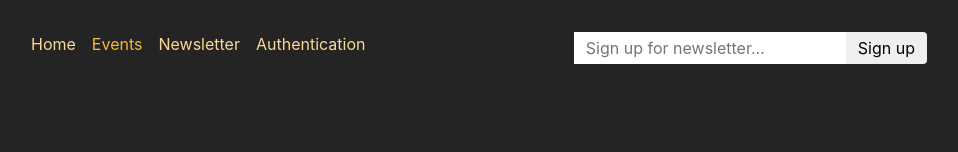
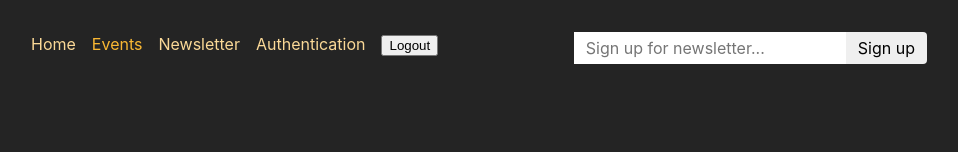
Before and after one commit to swapnilkatwe/multipage-react-app-demo, a React (Vite) app in the folder frontend/: page /events/new in a window 1280 px wide. Shown: the top 152 px of the page, without its empty margins (161-1119 px from the left). Built offline with nearby package versions, Linux system fonts and the light colour scheme.

Commit message:
Authorization token saved to browser using localStorage. Logout functionality with clearing token from browser. Added token to header for event edit, delete.

```diff
--- a/frontend/src/App.jsx
+++ b/frontend/src/App.jsx
@@ -15,6 +15,7 @@ import NewsletterPage, { action as newsletterAction } from "./pages/Newsletter";
 import AuthenticationPage, {
   action as authAction,
 } from "./pages/Authentication";
+import { logoutAction } from "./pages/Logout";
 
 function App() {
   const router = createBrowserRouter([
@@ -60,6 +61,10 @@ function App() {
           element: <NewsletterPage />,
           action: newsletterAction,
         },
+        {
+          path: "logout",
+          action: logoutAction
+        }
       ],
     },
   ]);
--- a/frontend/src/components/EventForm.jsx
+++ b/frontend/src/components/EventForm.jsx
@@ -1,6 +1,13 @@
-import { useNavigate, Form, useNavigation, useActionData, redirect } from "react-router-dom";
+import {
+  useNavigate,
+  Form,
+  useNavigation,
+  useActionData,
+  redirect,
+} from "react-router-dom";
 
 import classes from "./EventForm.module.css";
+import { getAuthToken } from "../util/Auth";
 
 function EventForm({ method, event }) {
   const navigate = useNavigate();
@@ -14,9 +21,13 @@ function EventForm({ method, event }) {
 
   return (
     <Form method={method} className={classes.form}>
-      {data && data.errors && <ul>
-        {Object.values(data.errors).map(err => <li key={err}>{err}</li>)}
-        </ul>}
+      {data && data.errors && (
+        <ul>
+          {Object.values(data.errors).map((err) => (
+            <li key={err}>{err}</li>
+          ))}
+        </ul>
+      )}
       <p>
         <label htmlFor="title">Title</label>
         <input
@@ -61,7 +72,9 @@ function EventForm({ method, event }) {
         <button disabled={isSubmitting} type="button" onClick={cancelHandler}>
           Cancel
         </button>
-        <button disabled={isSubmitting}>{isSubmitting ? "Submitting" : "Save"}</button>
+        <button disabled={isSubmitting}>
+          {isSubmitting ? "Submitting" : "Save"}
+        </button>
       </div>
     </Form>
   );
@@ -69,8 +82,7 @@ function EventForm({ method, event }) {
 
 export default EventForm;
 
-export async function action({request, params}) {
-
+export async function action({ request, params }) {
   const method = request.method;
 
   const formData = await request.formData();
@@ -78,31 +90,34 @@ export async function action({request, params}) {
     title: formData.get("title"),
     image: formData.get("image"),
     date: formData.get("date"),
-    description: formData.get("description")
-  }
+    description: formData.get("description"),
+  };
   let url = "http://localhost:8080/events";
 
-  if(method === "PATCH") {
+  if (method === "PATCH") {
     const eventId = params.eventId;
     url = "http://localhost:8080/events/" + eventId;
   }
+  const token = getAuthToken();
+
   const response = await fetch(url, {
     method: method,
     headers: {
       "Content-Type": "application/json",
+      Authorization: "Bearer " + token,
     },
-    body: JSON.stringify(eventData)
+    body: JSON.stringify(eventData),
   });
 
-  if(response.status === 422) {
+  if (response.status === 422) {
     return response;
   }
 
-  if(!response.ok) {
-    throw new Response(JSON.stringify({message: "Could not save event"}, {status: 500}));
+  if (!response.ok) {
+    throw new Response(
+      JSON.stringify({ message: "Could not save event" }, { status: 500 })
+    );
   }
 
-
   return redirect("/events");
-
 }
--- a/frontend/src/components/MainNavigation.jsx
+++ b/frontend/src/components/MainNavigation.jsx
@@ -1,6 +1,6 @@
 import classes from "./MainNavigation.module.css";
-import {NavLink} from "react-router-dom";
-import NewsletterSignup from './NewsletterSignup';
+import { NavLink, Form } from "react-router-dom";
+import NewsletterSignup from "./NewsletterSignup";
 
 function MainNavigation() {
   return (
@@ -48,6 +48,12 @@ function MainNavigation() {
               Authentication
             </NavLink>
           </li>
+          <li>
+            <Form action="/logout" method="post">
+            {/* action is important here */}
+              <button>Logout</button>
+            </Form>
+          </li>
         </ul>
       </nav>
       <NewsletterSignup />
--- a/frontend/src/pages/Authentication.jsx
+++ b/frontend/src/pages/Authentication.jsx
@@ -1,5 +1,6 @@
 import { redirect } from "react-router-dom";
 import AuthForm from "../components/AuthForm";
+import { saveAuthToken } from "../util/Auth";
 
 function AuthenticationPage() {
   return <AuthForm />;
@@ -34,8 +35,6 @@ console.log("action2");
     body: JSON.stringify(authData),
   });
 
-  console.log("response: "+ JSON.stringify(response));
-
   if (response.status === 422 || response.status === 401) {
     return response;
   }
@@ -49,6 +48,11 @@ console.log("action2");
   }
 
   // manage token pending
+  const resData = await response.json();
+  console.log("response: "+ JSON.stringify(resData));
+
+  const token = resData.token;
+  saveAuthToken(token);
 
   return redirect("/"); // redirect to Starting page
 
--- a/frontend/src/pages/EventDetails.jsx
+++ b/frontend/src/pages/EventDetails.jsx
@@ -1,33 +1,44 @@
 import { redirect, useRouteLoaderData } from "react-router-dom";
 import EventItem from "../components/EventItem";
+import { getAuthToken } from "../util/Auth";
 
 export default function EventDetails() {
   const data = useRouteLoaderData("event-details"); // useRouteLoaderData takes id and useLoaderData dont take id.
   return (
     <>
-    <EventItem event={data.event}/>
+      <EventItem event={data.event} />
     </>
-  )
+  );
 }
 
-export async function loader({request, params}) {
+export async function loader({ request, params }) {
   const id = params.eventId;
-  const response = await fetch("http://localhost:8080/events/"+ id);
-  if(!response.ok) {
-    throw new Response(JSON.stringify({message: "Could not fetch the details for event"}, {status: 500}));
+  const response = await fetch("http://localhost:8080/events/" + id);
+  if (!response.ok) {
+    throw new Response(
+      JSON.stringify(
+        { message: "Could not fetch the details for event" },
+        { status: 500 }
+      )
+    );
   } else {
     return response;
-
   }
 }
 
-export async function action({request, params}) {
+// Delete Action
+export async function action({ request, params }) {
   const id = params.eventId;
-  const response = await fetch("http://localhost:8080/events/"+ id,{
+  const response = await fetch("http://localhost:8080/events/" + id, {
     method: request.method,
+    headers: {
+      Authorization: "Bearer " + getAuthToken(),
+    },
   });
-  if(!response.ok) {
-    throw new Response(JSON.stringify({message: "Could not delete the event"}, {status: 500}));
+  if (!response.ok) {
+    throw new Response(
+      JSON.stringify({ message: "Could not delete the event" }, { status: 500 })
+    );
   }
   return redirect("/events");
 }
--- /dev/null
+++ b/frontend/src/pages/Logout.jsx
@@ -0,0 +1,6 @@
+import { redirect } from "react-router-dom";
+
+export function logoutAction() {
+    localStorage.removeItem("token");
+    return redirect("/");
+}
--- /dev/null
+++ b/frontend/src/util/Auth.js
@@ -0,0 +1,9 @@
+
+export function saveAuthToken(token) {
+    localStorage.setItem("token", token);
+}
+
+export function getAuthToken() {
+    const authToken = localStorage.getItem("token");
+    return authToken;
+}
```
